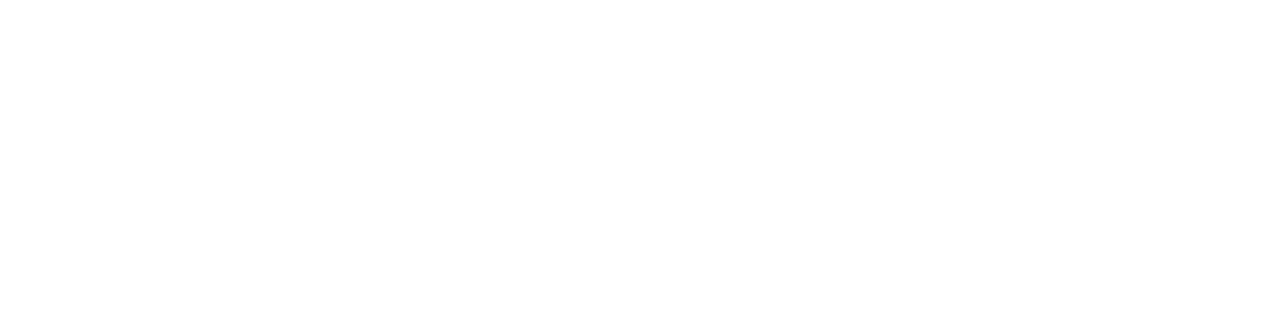
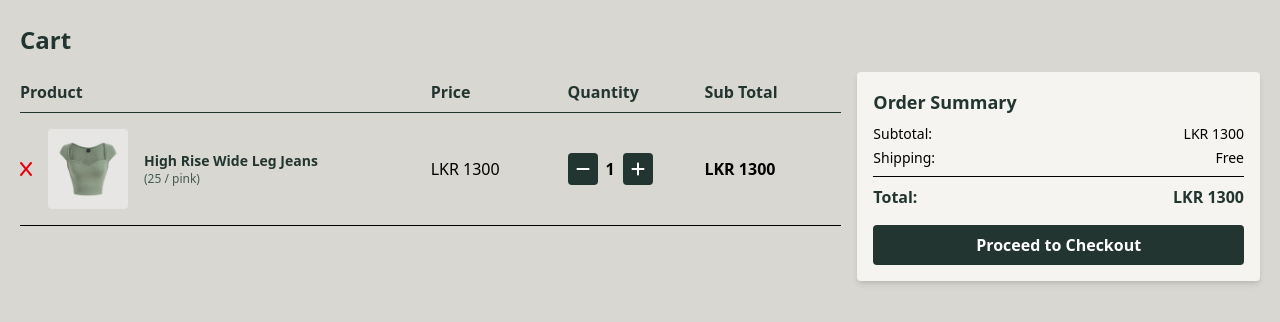
Before and after one commit to DKLakshman/E-Commerce-Web-Application, a React (Vite) app in the folder frontend/: page /cart in a window 1280 px wide. Before the commit this address had no page. Shown: the top 322 px of the page. Built offline with nearby package versions, Linux system fonts and the light colour scheme.

Commit message:
Create cart page : frontend

```diff
--- a/frontend/package.json
+++ b/frontend/package.json
@@ -12,6 +12,7 @@
   "dependencies": {
     "@fortawesome/fontawesome-svg-core": "^6.7.2",
     "@fortawesome/free-brands-svg-icons": "^6.7.2",
+    "@fortawesome/free-solid-svg-icons": "^6.7.2",
     "@fortawesome/react-fontawesome": "^0.2.2",
     "@headlessui/react": "^2.2.4",
     "@heroicons/react": "^2.2.0",
--- a/frontend/src/App.jsx
+++ b/frontend/src/App.jsx
@@ -10,6 +10,7 @@
 import ProductCard from "./components/ProductCard";
 import ProductsAll from "./pages/ProductsAll";
 import SingleProduct from "./pages/SingleProduct";
+import Cart from "./pages/Cart";
 
 function App() {
   const [count, setCount] = useState(0);
@@ -26,6 +27,7 @@
         <Route path="/product" element={<ProductCard/>}/>
         <Route path="/products" element={<ProductsAll/>}/>
         <Route path="/single" element={<SingleProduct/>}/>
+        <Route path="/cart" element={<Cart/>}/>
 
       </Routes>
 
--- /dev/null
+++ b/frontend/src/pages/Cart.jsx
@@ -0,0 +1,117 @@
+import React, { useState } from "react";
+import product from "../assets/productCard/product2.png";
+import { FontAwesomeIcon } from "@fortawesome/react-fontawesome";
+import { faPlus, faMinus, faX } from "@fortawesome/free-solid-svg-icons";
+
+const Cart = () => {
+  const [quantity, setQuantity] = useState(1);
+
+  const increaseQty = () => {
+    setQuantity((prev) => prev + 1);
+  };
+
+  const decreaseQty = () => {
+    if (quantity > 1) setQuantity((prev) => prev - 1);
+  };
+
+  const price = 1300;
+  const subTotal = quantity * price;
+
+  return (
+    <div className="bg-[#d9d7d1] min-h-screen py-6">
+      <div className="container mx-auto px-5">
+        <div className="text-2xl font-bold mb-4 text-[#223531]">Cart</div>
+        <div className="grid grid-cols-12 gap-4">
+          {/* Left Section */}
+          <div className="col-span-12 lg:col-span-8 overflow-x-auto sm:overflow-x-visible">
+            <div className="min-w-[600px]">
+              <table className="w-full text-left">
+                <thead>
+                  <tr className="grid grid-cols-12 font-semibold text-[#223531] border-b py-2">
+                    <th className="col-span-6">Product</th>
+                    <th className="col-span-2">Price</th>
+                    <th className="col-span-2">Quantity</th>
+                    <th className="col-span-2">Sub Total</th>
+                  </tr>
+                </thead>
+                <tbody>
+                  <tr className="grid grid-cols-12 items-center py-4 border-b">
+                    {/* Product Info */}
+                    <td className="col-span-6 flex items-center gap-4">
+                      <button className="text-red-600">
+                        <FontAwesomeIcon icon={faX} />
+                      </button>
+                      <img
+                        src={product}
+                        className="w-20 h-20 object-cover rounded"
+                        alt=""
+                      />
+                      <div className="text-sm">
+                        <div className="font-semibold text-[#223531]">
+                          High Rise Wide Leg Jeans
+                        </div>
+                        <div className="text-xs text-[#435b56]">
+                          (25 / pink)
+                        </div>
+                      </div>
+                    </td>
+
+                    {/* Price */}
+                    <td className="col-span-2 flex items-center">
+                      LKR {price}
+                    </td>
+
+                    {/* Quantity Controls */}
+                    <td className="col-span-2 flex items-center gap-2">
+                      <button
+                        onClick={decreaseQty}
+                        className="bg-[#223531] text-white px-2 py-1 rounded hover:bg-[#1a2b22]"
+                      >
+                        <FontAwesomeIcon icon={faMinus} />
+                      </button>
+                      <span className="font-semibold">{quantity}</span>
+                      <button
+                        onClick={increaseQty}
+                        className="bg-[#223531] text-white px-2 py-1 rounded hover:bg-[#1a2b22]"
+                      >
+                        <FontAwesomeIcon icon={faPlus} />
+                      </button>
+                    </td>
+
+                    {/* Subtotal */}
+                    <td className="col-span-2 font-semibold">LKR {subTotal}</td>
+                  </tr>
+                </tbody>
+              </table>
+            </div>
+          </div>
+
+          {/* Right Section (e.g., Summary) */}
+          <div className="col-span-12 lg:col-span-4 bg-[#f5f4f0] p-4 rounded shadow-md">
+            <h2 className="text-lg font-semibold mb-2 text-[#223531]">
+              Order Summary
+            </h2>
+            <p className="flex justify-between text-sm">
+              <span>Subtotal:</span>
+              <span>LKR {subTotal}</span>
+            </p>
+            <p className="flex justify-between text-sm mt-1">
+              <span>Shipping:</span>
+              <span>Free</span>
+            </p>
+            <hr className="my-2" />
+            <p className="flex justify-between font-semibold text-[#223531]">
+              <span>Total:</span>
+              <span>LKR {subTotal}</span>
+            </p>
+            <button className="w-full mt-4 bg-[#223531] text-white py-2 rounded hover:bg-[#1a2b22] font-semibold">
+              Proceed to Checkout
+            </button>
+          </div>
+        </div>
+      </div>
+    </div>
+  );
+};
+
+export default Cart;
```
Also changed, not shown: 1 other file (tests, documents, lock files or other folders).
